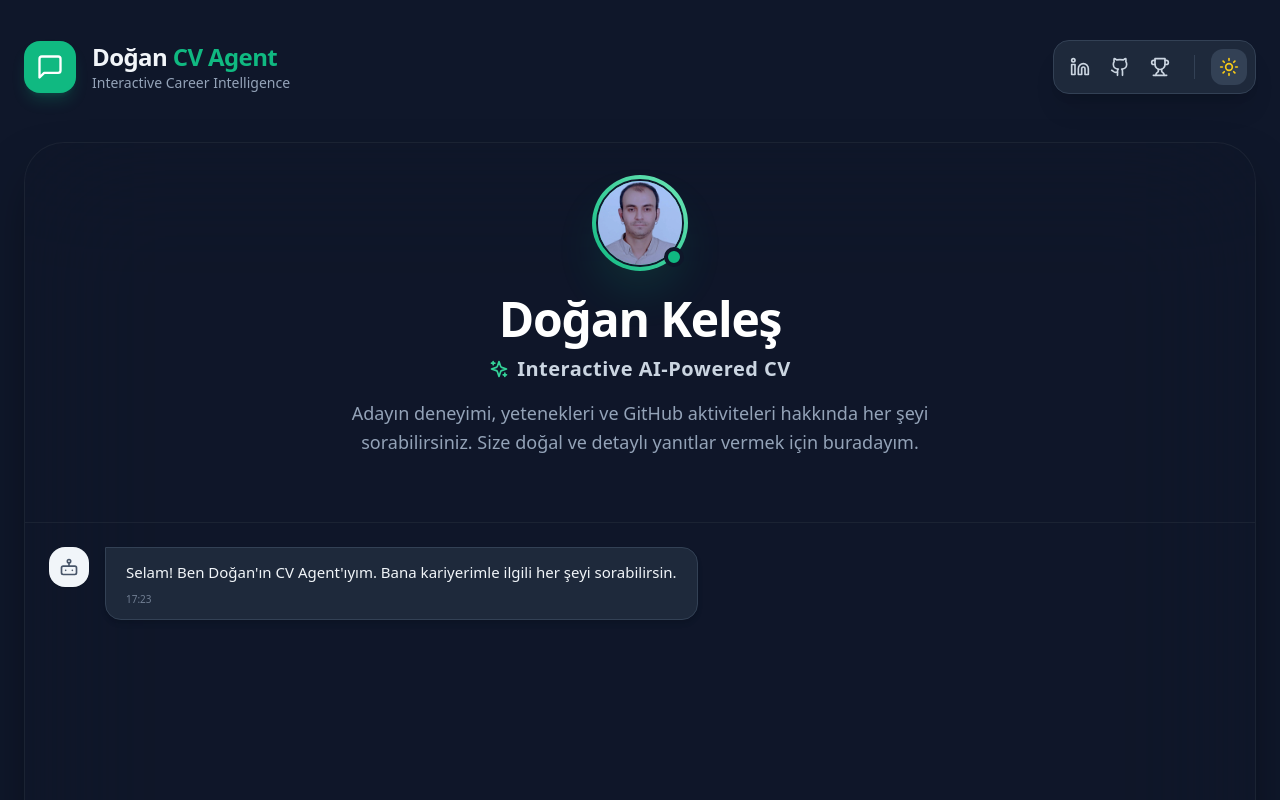
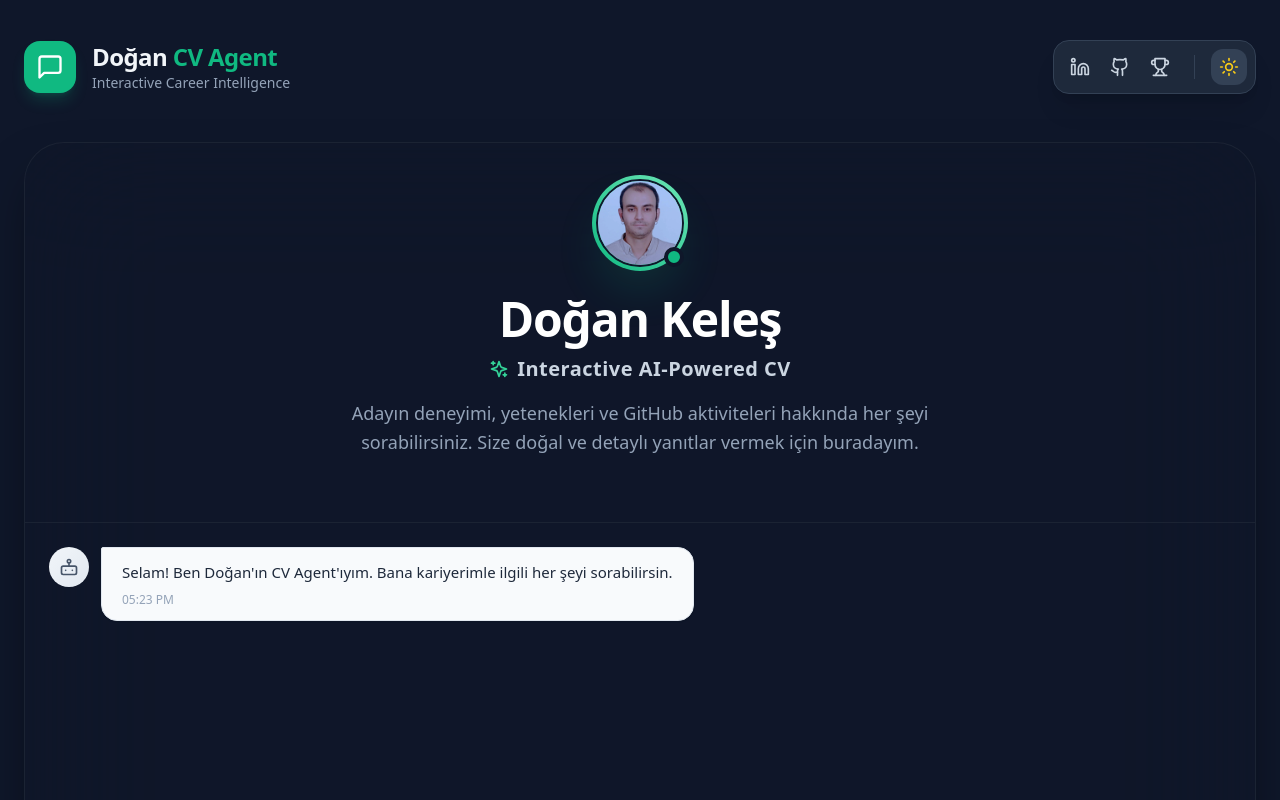
Before and after one commit to dogan-keles/Interactive-CV-FE, a React (Vite) app: page / in a window 1280 px wide. Shown: the top 800 px of the page. Built offline with nearby package versions, Linux system fonts and the light colour scheme.

Commit message:
refactor routing to use BrowserRouter and update Message component for link handling

```diff
--- a/src/components/Message.jsx
+++ b/src/components/Message.jsx
@@ -1,32 +1,30 @@
 import { User, Bot, AlertCircle, ExternalLink } from 'lucide-react';
+import { Link } from 'react-router-dom';
 
 function Message({ message }) {
   const isUser = message.type === 'user';
   const isError = message.type === 'error';
 
-  /**
-   * Metin içindeki URL'leri bulur ve tıklanabilir linklere dönüştürür.
-   */
   const formatMessageWithLinks = (text) => {
     if (!text) return null;
-
     const urlRegex = /(https?:\/\/[^\s]+)/g;
     const parts = text.split(urlRegex);
 
     return parts.map((part, index) => {
       if (urlRegex.test(part)) {
+        // Eğer link kendi sitenden ve download-cv içeriyorsa
+        if (part.includes('interactive-cv-fe.vercel.app') && part.includes('download-cv')) {
+          return (
+            <Link key={index} to="/download-cv" className={`inline-flex items-center gap-2 font-bold underline decoration-2 underline-offset-2 transition-all ${isUser ? 'text-white hover:text-emerald-100' : 'text-emerald-600 hover:text-emerald-700'}`}>
+              <ExternalLink size={16} />
+              <span>📄 Özgeçmişi İndir</span>
+            </Link>
+          );
+        }
+
         return (
-          <a
-            key={index}
-            href={part}
-            target="_blank"
-            rel="noopener noreferrer"
-            className={`inline-flex items-center gap-1 font-semibold underline decoration-2 underline-offset-2 transition-all ${isUser
-                ? 'text-white hover:text-emerald-100'
-                : 'text-emerald-600 hover:text-emerald-700'
-              }`}
-          >
-            <ExternalLink size={14} className="inline" />
+          <a key={index} href={part} target="_blank" rel="noopener noreferrer" className={`inline-flex items-center gap-1 font-semibold underline decoration-2 underline-offset-2 transition-all ${isUser ? 'text-white hover:text-emerald-100' : 'text-emerald-600 hover:text-emerald-700'}`}>
+            <ExternalLink size={14} />
             <span className="break-all">{part}</span>
           </a>
         );
@@ -36,44 +34,16 @@ function Message({ message }) {
   };
 
   return (
-    <div
-      className={`flex gap-4 mb-6 animate-in fade-in slide-in-from-bottom-2 duration-300 ${isUser ? 'flex-row-reverse' : 'flex-row'
-        }`}
-    >
-      {/* Avatar Bölümü */}
-      <div
-        className={`flex-shrink-0 w-10 h-10 rounded-2xl flex items-center justify-center shadow-sm ${isUser
-            ? 'bg-emerald-500 text-white'
-            : isError
-              ? 'bg-red-100 text-red-500'
-              : 'bg-slate-100 text-slate-600'
-          }`}
-      >
-        {isUser ? <User size={20} /> : isError ? <AlertCircle size={20} /> : <Bot size={20} />}
+    <div className={`flex gap-3 animate-slideIn ${isUser ? 'flex-row-reverse' : 'flex-row'}`}>
+      <div className={`flex-shrink-0 w-10 h-10 rounded-full flex items-center justify-center ${isUser ? 'bg-gradient-to-br from-blue-500 to-indigo-600' : isError ? 'bg-red-100' : 'bg-gradient-to-br from-slate-100 to-slate-200'}`}>
+        {isUser ? <User className="w-5 h-5 text-white" /> : isError ? <AlertCircle className="w-5 h-5 text-red-500" /> : <Bot className="w-5 h-5 text-slate-600" />}
       </div>
-
-      {/* Mesaj Balonu */}
-      <div
-        className={`max-w-[80%] rounded-2xl px-5 py-3 shadow-md transition-all ${isUser
-            ? 'bg-emerald-500 text-white rounded-tr-none'
-            : isError
-              ? 'bg-red-50 text-red-900 border border-red-100 rounded-tl-none'
-              : 'bg-white dark:bg-slate-800 text-slate-800 dark:text-slate-100 border border-slate-100 dark:border-slate-700 rounded-tl-none'
-          }`}
-      >
+      <div className={`max-w-[75%] rounded-2xl px-5 py-3 shadow-sm ${isUser ? 'bg-gradient-to-br from-blue-500 to-indigo-600 text-white rounded-tr-sm' : isError ? 'bg-red-50 text-red-800 border border-red-200 rounded-tl-sm' : 'bg-slate-50 text-slate-800 border border-slate-200 rounded-tl-sm'}`}>
         <div className="text-[15px] leading-relaxed whitespace-pre-wrap break-words">
           {formatMessageWithLinks(message.text)}
         </div>
-
-        {/* Zaman Damgası */}
-        <div
-          className={`text-[10px] mt-2 font-medium opacity-70 ${isUser ? 'text-emerald-50' : 'text-slate-400'
-            }`}
-        >
-          {message.timestamp?.toLocaleTimeString('tr-TR', {
-            hour: '2-digit',
-            minute: '2-digit',
-          })}
+        <div className={`text-xs mt-2 ${isUser ? 'text-blue-100' : 'text-slate-400'}`}>
+          {message.timestamp.toLocaleTimeString('en-US', { hour: '2-digit', minute: '2-digit' })}
         </div>
       </div>
     </div>
--- a/src/main.jsx
+++ b/src/main.jsx
@@ -1,13 +1,13 @@
 import React from 'react'
 import ReactDOM from 'react-dom/client'
-import { HashRouter } from 'react-router-dom' // BrowserRouter yerine HashRouter
+import { BrowserRouter } from 'react-router-dom' // HashRouter yerine BrowserRouter
 import App from './App.jsx'
 import './index.css'
 
 ReactDOM.createRoot(document.getElementById('root')).render(
   <React.StrictMode>
-    <HashRouter>
+    <BrowserRouter>
       <App />
-    </HashRouter>
+    </BrowserRouter>
   </React.StrictMode>,
 )
```
Also changed, not shown: src/App.jsx (+2 -5 lines), 1 other file (tests, documents, lock files or other folders).
